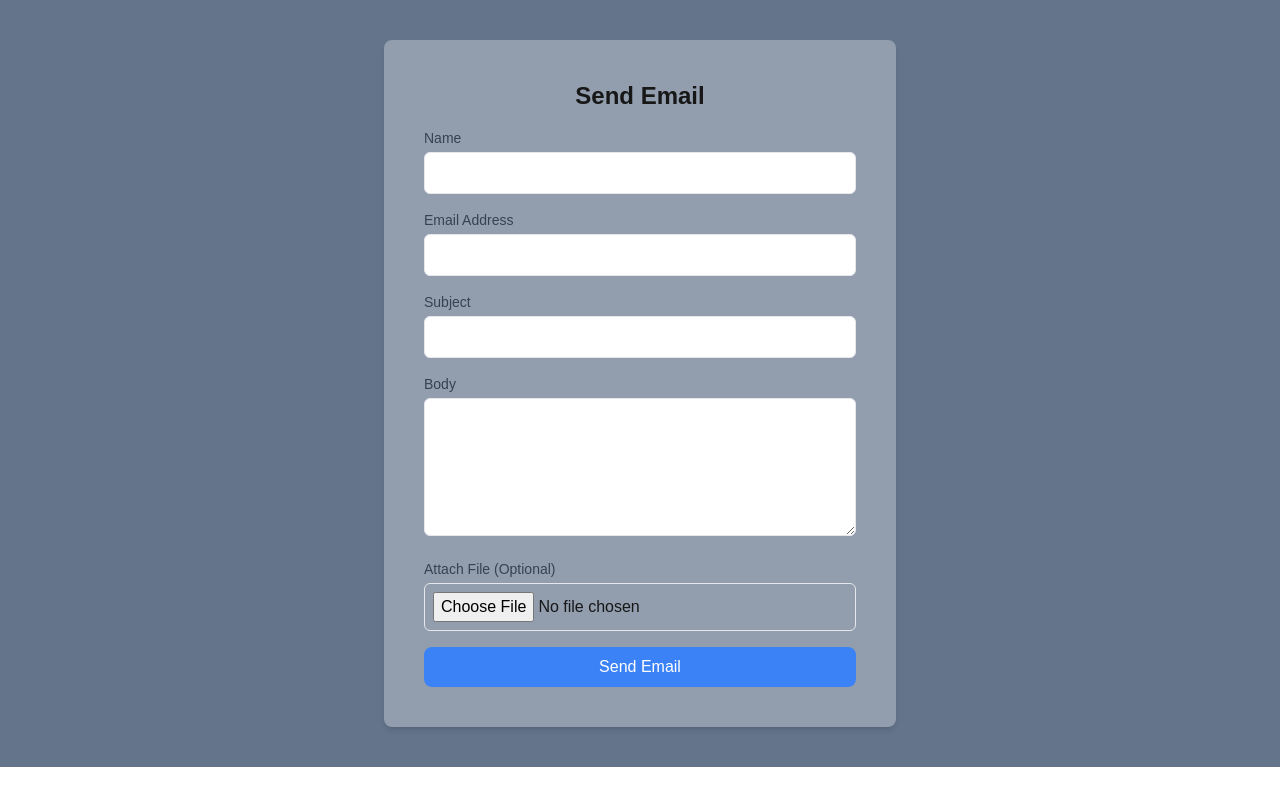
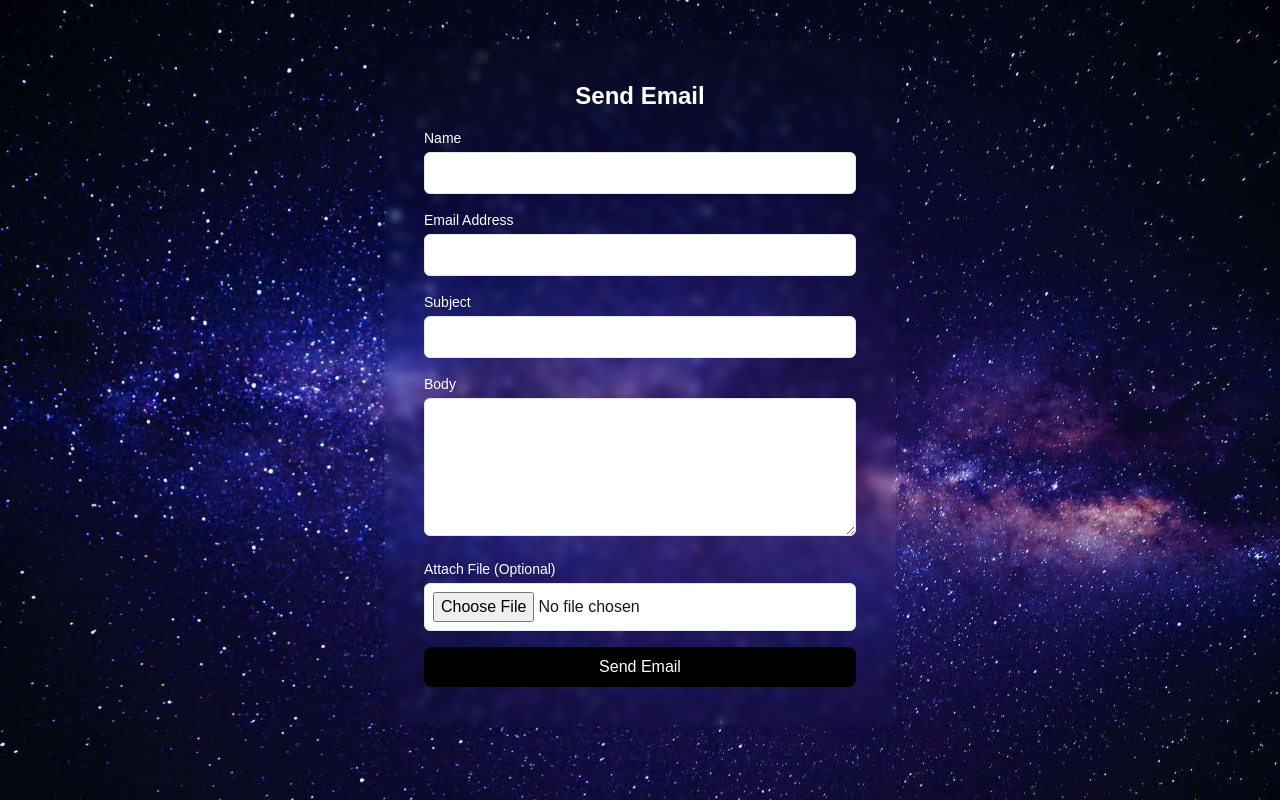
Before and after one commit to SantinoGiordano/Resend-Emailer, a Next.js app: page / in a window 1280 px wide. Built offline with nearby package versions, Linux system fonts and the light colour scheme.

Commit message:
added background through brackets, and some more css

```diff
--- a/app/page.tsx
+++ b/app/page.tsx
@@ -53,12 +53,12 @@ const EmailForm = () => {
 
   return (
     <>
-      <div className='p-10'>
-        <div className="max-w-lg mx-auto rounded-lg shadow-md  p-10 backdrop-blur-md bg-white/30">
-          <h1 className="text-2xl font-bold text-center mb-4">Send Email</h1>
+      <div className='p-10 bg-[url("/space.jpeg")] bg-cover bg-center h-screen'>
+        <div className="max-w-lg mx-auto rounded-lg shadow-md  p-10 backdrop-blur-sm ">
+          <h1 className="text-2xl font-bold text-center mb-4 text-white">Send Email</h1>
           <form onSubmit={handleSubmit} className=''>
             <div className="mb-4">
-              <label className="block text-sm font-medium text-gray-700">Name</label>
+              <label className="block text-sm font-medium text-white">Name</label>
               <input
                 type="text"
                 className="w-full p-2 mt-1 border rounded-md"
@@ -69,7 +69,7 @@ const EmailForm = () => {
             </div>
 
             <div className="mb-4">
-              <label className="block text-sm font-medium text-gray-700">Email Address</label>
+              <label className="block text-sm font-medium text-white">Email Address</label>
               <input
                 type="email"
                 className="w-full p-2 mt-1 border rounded-md"
@@ -80,7 +80,7 @@ const EmailForm = () => {
             </div>
 
             <div className="mb-4">
-              <label className="block text-sm font-medium text-gray-700">Subject</label>
+              <label className="block text-sm font-medium text-white">Subject</label>
               <input
                 type="text"
                 className="w-full p-2 mt-1 border rounded-md"
@@ -91,7 +91,7 @@ const EmailForm = () => {
             </div>
 
             <div className="mb-4">
-              <label className="block text-sm font-medium text-gray-700">Body</label>
+              <label className="block text-sm font-medium text-white">Body</label>
               <textarea
                 className="w-full p-2 mt-1 border rounded-md"
                 value={body}
@@ -101,19 +101,19 @@ const EmailForm = () => {
               />
             </div>
 
-            {/* File upload input */}
+
             <div className="mb-4">
-              <label className="block text-sm font-medium text-gray-700">Attach File (Optional)</label>
+              <label className="block text-sm font-medium text-white ">Attach File (Optional)</label>
               <input
                 type="file"
-                className="w-full p-2 mt-1 border rounded-md"
+                className="w-full p-2 mt-1 border rounded-md bg-white"
                 onChange={handleFileChange}
               />
             </div>
 
             <button
               type="submit"
-              className="w-full bg-blue-500 text-white py-2 rounded-lg hover:bg-blue-600"
+              className="w-full bg-black text-white py-2 rounded-lg hover:bg-grey-500"
             >
               Send Email
             </button>
```
